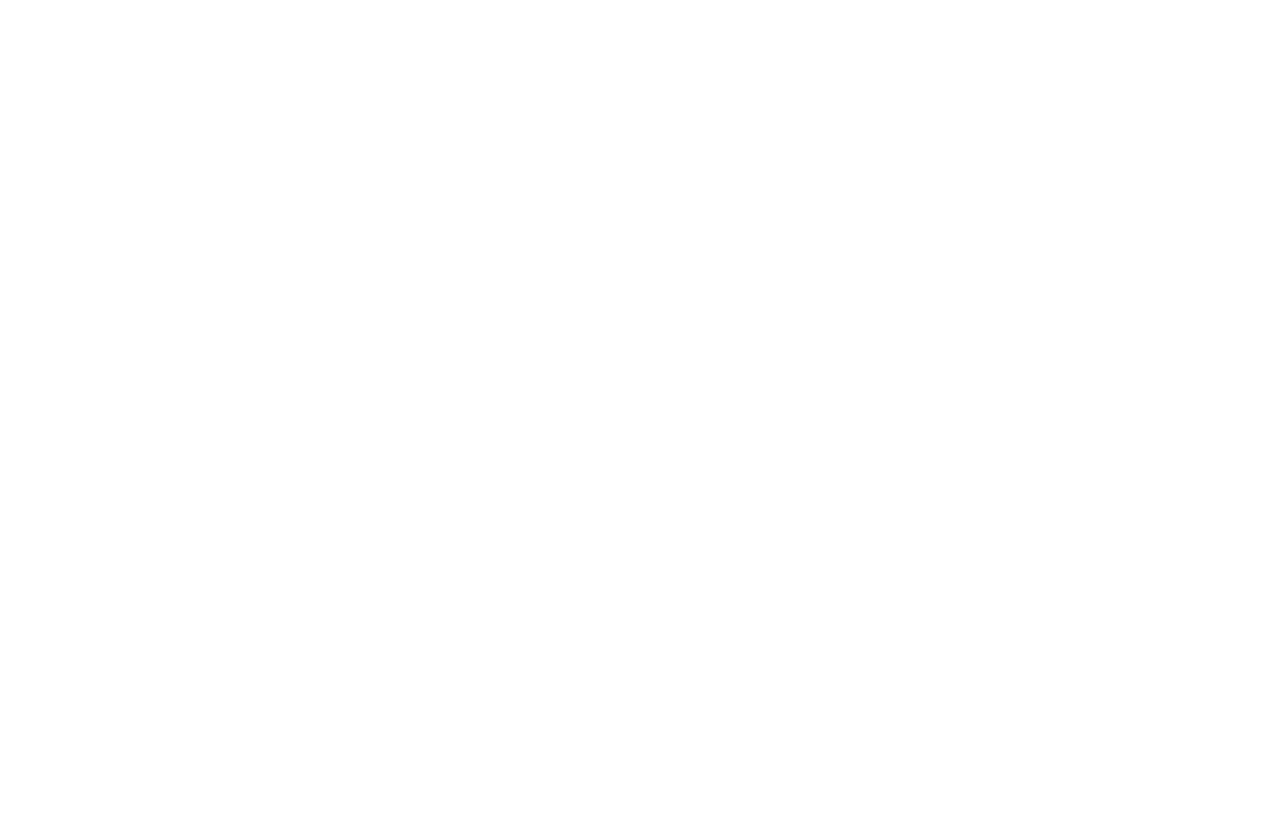
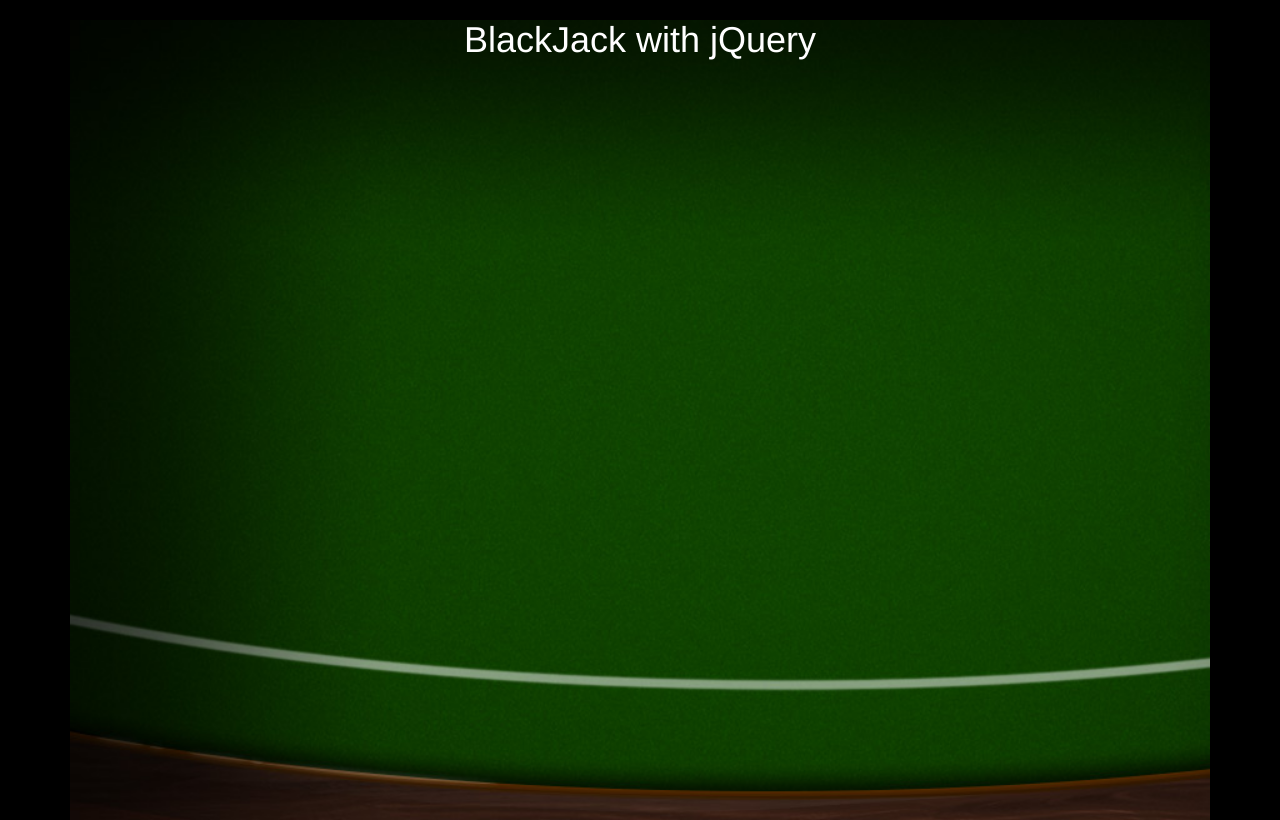
Before and after one commit to gnordstrom/jQuery-blackjack, a plain HTML site: page index.html in a window 1280 px wide. Drawn offline with nearby package versions, Linux system fonts and the light colour scheme.

Commit message:
Completed sunday work, added background img and did general planning

```diff
--- a/index.html
+++ b/index.html
@@ -15,9 +15,18 @@
 </head>
 
 <body>
+	<div class="container">
+		<div class="header">
+			<!-- <div class="header-img">
+				<img src="./assets/Gaming_Tables01.jpg" alt="">
 
+			</div> -->
+			<h1>BlackJack with jQuery</h1>
+		</div>
+		<div class="content">
 
-
+		</div>
+	</div>
 
 
 
@@ -29,4 +38,5 @@
 	<script src="https://code.jquery.com/jquery-2.1.4.js"></script>
 	<script src="app.js"></script>
 </body>
+
 </html>
--- a/styles.css
+++ b/styles.css
@@ -0,0 +1,37 @@
+body {
+	background-color: black;
+}
+
+.container {
+	/*width: 90%;*/
+	height: 100vh;
+	margin: auto;
+	/*border: 2px solid blue;*/
+}
+
+.header {
+	background-image: url('./assets/tableBackground.png');
+	background-size: cover;
+	/*position: fixed;*/
+	height: 100%;
+	width: 100%;
+}
+
+/*
+.header-img {
+	display: flex;
+	justify-content: center;
+	height: 500px;
+}*/
+
+.header h1 {
+	text-align: center;
+	color: #fff;
+	/*margin-top: 40px;*/
+}
+
+.content {
+	background-image: url('./assets/tableBackground.png');
+	background-size: cover;
+	width: 100%;
+}
```
Also changed, not shown: assets/862x350_blackjack_gamedescription.jpg (added), assets/play-blackjack-online-for-real-money-300x211.jpg (added), assets/tableBackground.png (added). Lines whose indentation alone changed are shown as unchanged.
